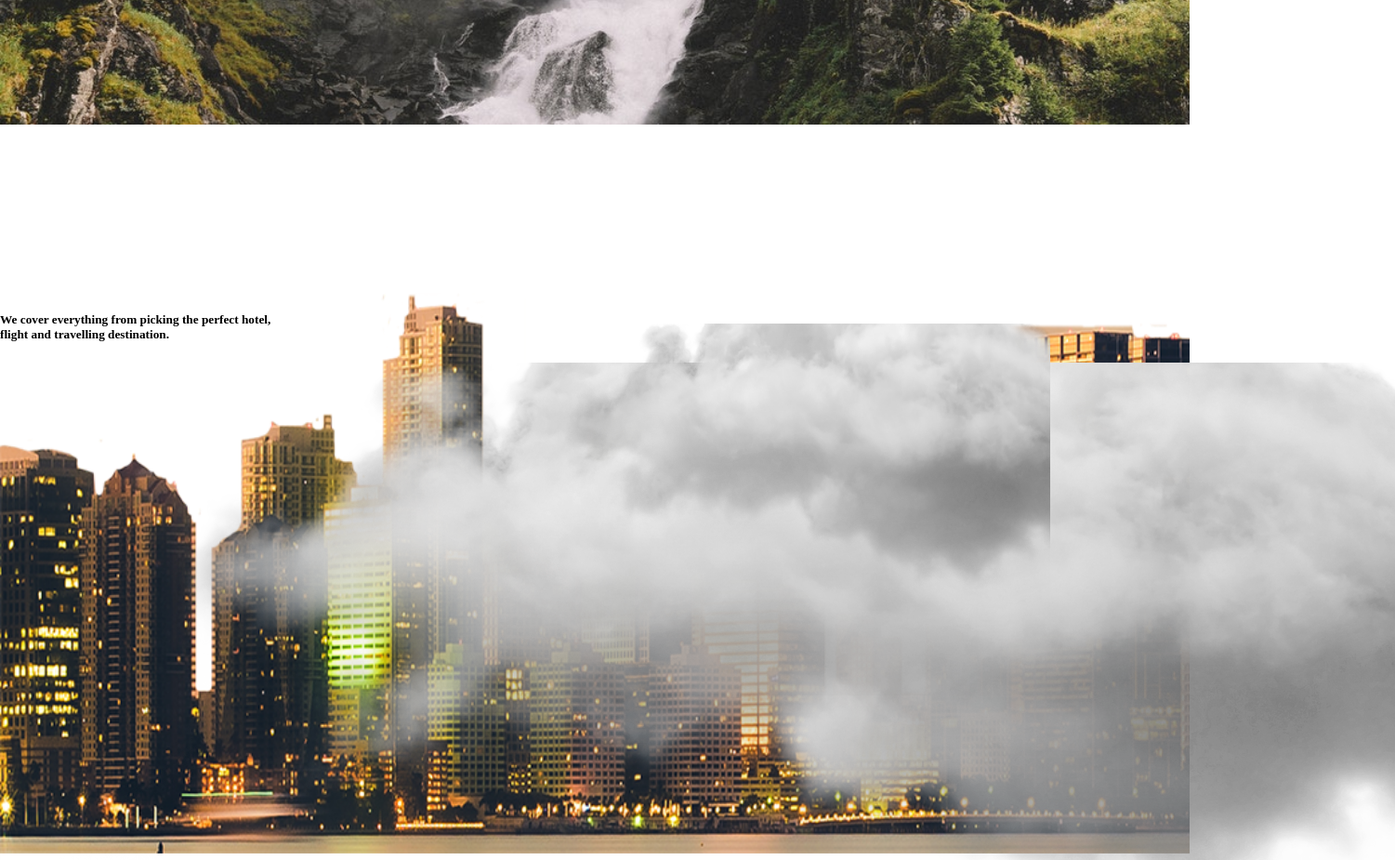
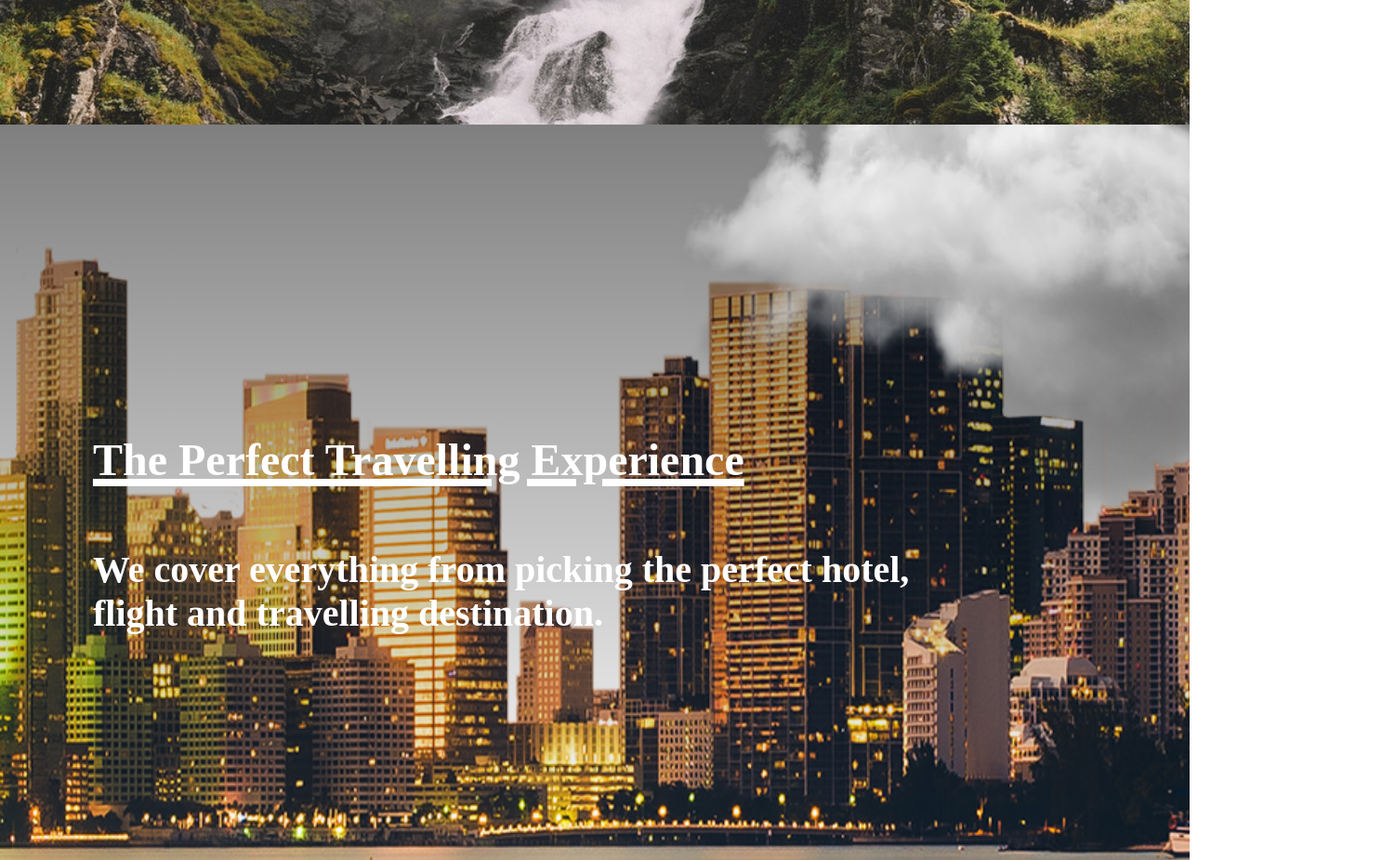
Before and after one commit to AlijaAvdovic/ITCamp-HTML-CSS, a plain HTML site: page Domaci8/domaci8.html in a window 1280 px wide. Shown: the part 660-1585 px from the top of the page at 93% size, 1501 px wide, since content can reach past the window. Drawn offline with Linux system fonts and the light colour scheme.

Commit message:
first commit

```diff
--- a/Domaci8/domaci8.css
+++ b/Domaci8/domaci8.css
@@ -61,28 +61,52 @@ button:hover {
   background-color: blue;
 }
 .section2 {
-  height: 90vh;
-  width: 100%;
-  background-image: url(city-cut.png);
+  min-height: 100vh;
+  background-image: linear-gradient(rgb(0, 0, 0, 0.5), transparent),
+    url(city-cut.png);
   background-size: cover;
+  background-position: center bottom;
+  background-repeat: no-repeat;
+  align-items: center;
   position: relative;
+  display: flex;
+  overflow: hidden;
 }
+
 h3 {
-  color: white;
-  padding: 1rem 0 rem;
+  padding: 100 0 0 100;
   text-decoration: underline;
   text-decoration-thickness: 0.5rem;
-  font-size: 4rem;
+  font-size: 3rem;
+  color: white;
 }
-.oblak1,
-.oblak .oblak2 {
-  display: inline-block;
+.oblak {
   position: absolute;
-  z-index: 1;
-  width: 600px;
-  height: 400px;
-  right: 150px;
-  top: 150px;
+  top: 0%;
+  right: 0%;
+  width: 50%;
+  height: 60%;
+  pointer-events: none;
+}
+.oblak1 {
+  animation: oblak 4s infinite alternate ease-in-out;
 }
 .oblak2 {
+  top: 15%;
+  z-index: -1;
+  opacity: 0.6;
+  animation: oblak 3.5s infinite alternate ease-in-out;
 }
+h5 {
+  padding: 0 0 0 100;
+  font-size: 2.5rem;
+  color: white;
+}
+@keyframes oblak {
+  from {
+    transform: translate(10%, -10%);
+  }
+  to {
+    transform: translate(0%, 0%);
+  }
+}
--- a/Domaci8/domaci8.html
+++ b/Domaci8/domaci8.html
@@ -32,6 +32,7 @@
       <button>Book Now</button>
     </section>
     <section class="section2">
+      <header class="locations-head">
         <h3>The Perfect Travelling Experience</h3>
         <h5>
           We cover everything from picking the perfect hotel,<br />flight and
@@ -39,6 +40,7 @@
         </h5>
         <img src="cloud1.png" class="oblak1 oblak" />
         <img src="cloud1.png" class="oblak2 oblak" />
+      </header>
     </section>
   </body>
 </html>
```
Lines whose indentation alone changed are shown as unchanged.
